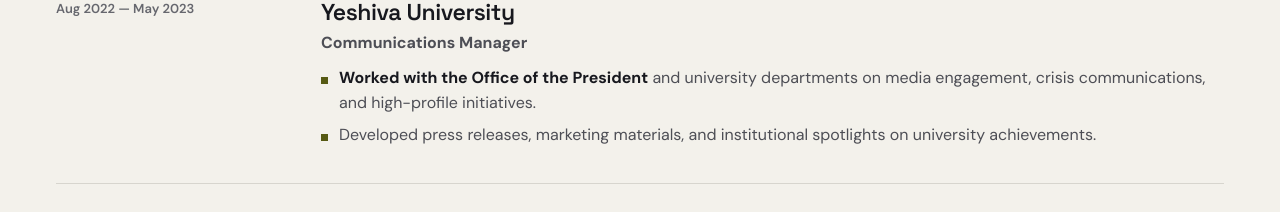
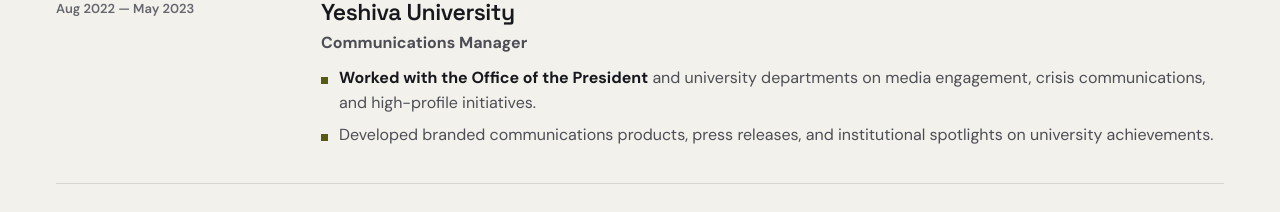
Before and after one commit to bergeneagle/portfolio, a plain HTML site: page index.html in a window 1280 px wide. Shown: the part 6900-7112 px from the top of the page. Drawn offline with Linux system fonts and the light colour scheme.

Commit message:
Mention branded communications products at Yeshiva University
Co-Authored-By: Claude Opus 5.5 <noreply@anthropic.com>
Claude-Session: https://claude.ai/code/session_01VA9nsWrAa8PQPfbqWT8YJr

```diff
--- a/index.html
+++ b/index.html
@@ -482,7 +482,7 @@ footer{padding:25px 0;font-size:12px;color:#9c9da9}
             <p class="role">Communications Manager</p>
             <ul class="duties">
               <li><b>Worked with the Office of the President</b> and university departments on media engagement, crisis communications, and high-profile initiatives.</li>
-              <li>Developed press releases, marketing materials, and institutional spotlights on university achievements.</li>
+              <li>Developed branded communications products, press releases, and institutional spotlights on university achievements.</li>
             </ul>
           </div>
         </div>
```
